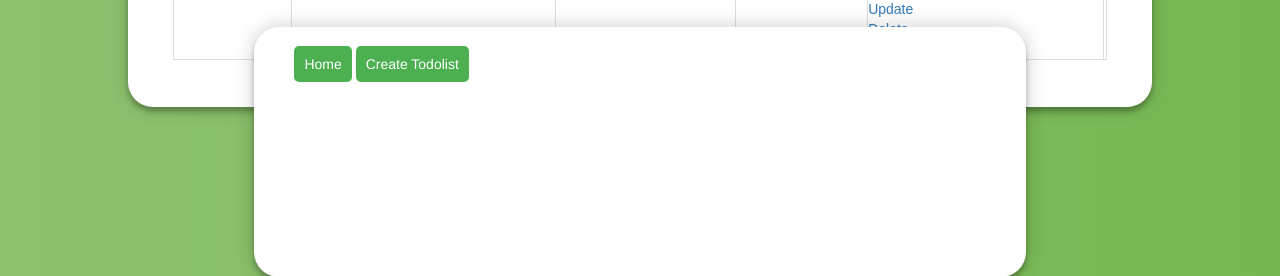
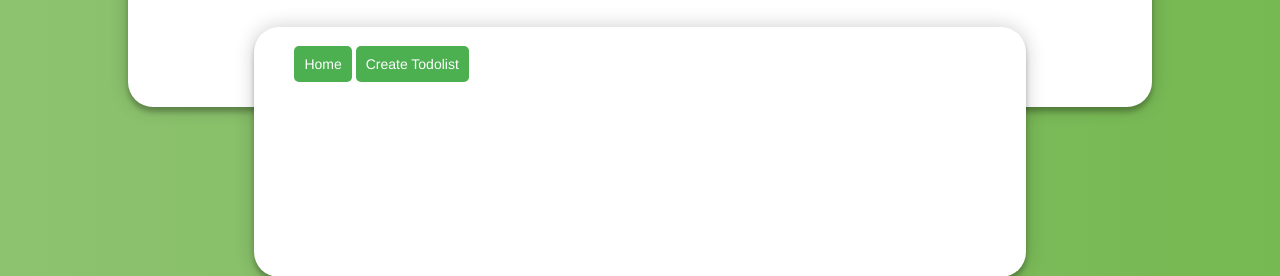
Before and after one commit to canberkeh/to_do_list, a Django app: template templates/todo/detail.html in a window 1280 px wide. Shown: the part 83-359 px from the top of the page. Run offline with Django 3.2, Linux system fonts and the light colour scheme; the template is opened without the code that fills it, so the values that code supplies are empty; some libraries are stand-ins or nearby versions.

Commit message:
Template update

```diff
--- a/templates/todo/detail.html
+++ b/templates/todo/detail.html
@@ -22,15 +22,6 @@
                 <td>{{ todo_list_item.create_date | date:'d M Y' }}</td>
                 <td>{{ todo_list_item.deadline |date:'d M Y' }}</td>
                 <td>{{ todo_list_item.status }}</td>
-            <td><a href='{% url 'update_todo_list_item' item.id %}'>Update</a> <br>
-                <a href='{% url 'delete_todo_list_item' item.id %}'>Delete</a><br>
-                <a href='{% url 'mark_todo_list_item' item.id %}'>
-                    {% if todo_list_item.status == 'COMPLETED' %}
-                        Mark as Uncompleted
-                    {% elif todo_list_item.status == 'UNCOMPLETED' %}
-                        Mark as Completed
-                    {% endif %}
-                </a><br>
                 <td>{{ todo_list_item.description }}</td>
                 </td>
             </tr>
```
Lines whose indentation alone changed are shown as unchanged.
